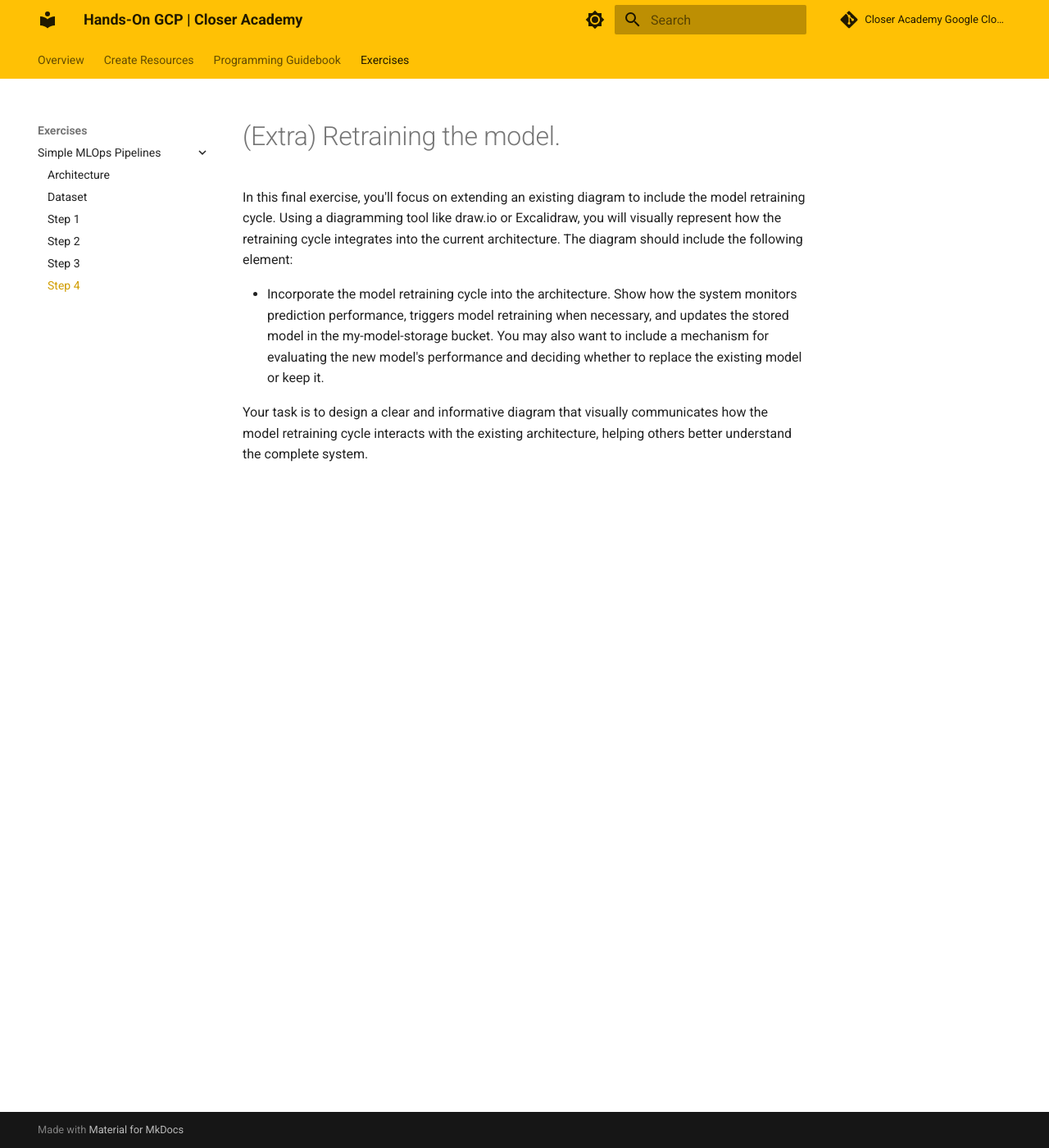
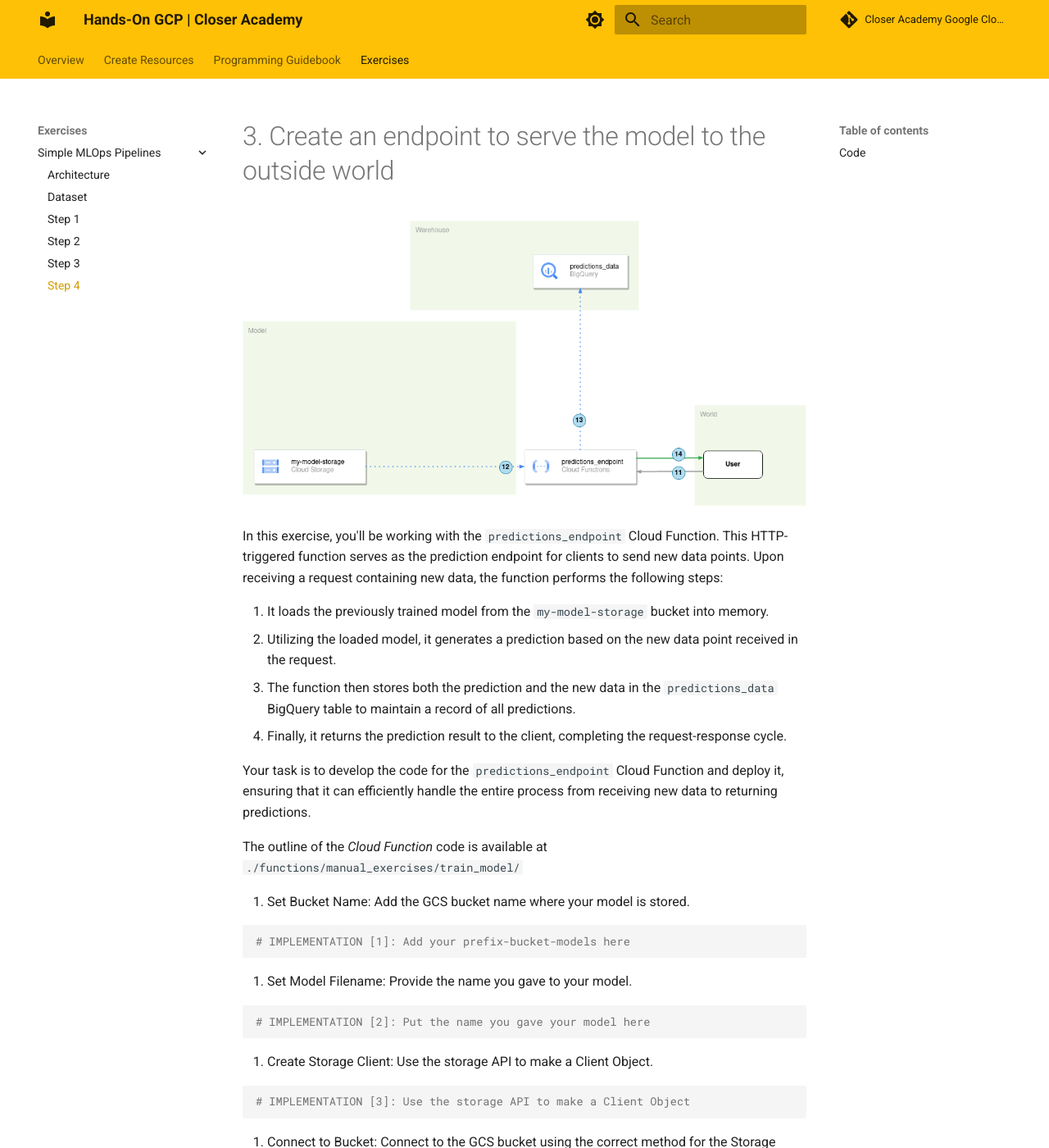
Before and after one commit to VascoPlancha/Hands-on-GCP-Closer-Academy, an MkDocs documentation site: the page built from docs/content/exercises/simple_mlops/step4.md, in a window 1280 px wide and 1400 px high. Shown: the whole window at 82% size. Built offline with MkDocs 1.6.1 and Material for MkDocs 9.7.7, drawn with Linux system fonts in a browser that asks for light colours; comment, search, counter and statistics services are not loaded; some of the changed text lies outside the part shown.

Commit message:
move folders docs step3 4 5

````diff
--- a/docs/content/exercises/simple_mlops/step4.md
+++ b/docs/content/exercises/simple_mlops/step4.md
@@ -1,7 +1,77 @@
-# (Extra) Retraining the model.
+# 3. Create an endpoint to serve the model to the outside world
 
-In this final exercise, you'll focus on extending an existing diagram to include the model retraining cycle. Using a diagramming tool like draw.io or Excalidraw, you will visually represent how the retraining cycle integrates into the current architecture. The diagram should include the following element:
+![prediction-architecture](./resources/part_4/predictions.png)
 
-- Incorporate the model retraining cycle into the architecture. Show how the system monitors prediction performance, triggers model retraining when necessary, and updates the stored model in the my-model-storage bucket. You may also want to include a mechanism for evaluating the new model's performance and deciding whether to replace the existing model or keep it.
+In this exercise, you'll be working with the `predictions_endpoint` Cloud Function. This HTTP-triggered function serves as the prediction endpoint for clients to send new data points. Upon receiving a request containing new data, the function performs the following steps:
 
-Your task is to design a clear and informative diagram that visually communicates how the model retraining cycle interacts with the existing architecture, helping others better understand the complete system.
+1. It loads the previously trained model from the `my-model-storage` bucket into memory.
+2. Utilizing the loaded model, it generates a prediction based on the new data point received in the request.
+3. The function then stores both the prediction and the new data in the `predictions_data` BigQuery table to maintain a record of all predictions.
+4. Finally, it returns the prediction result to the client, completing the request-response cycle.
+
+Your task is to develop the code for the `predictions_endpoint` Cloud Function and deploy it, ensuring that it can efficiently handle the entire process from receiving new data to returning predictions.
+
+The outline of the *Cloud Function* code is available at `./functions/manual_exercises/train_model/`
+
+1. Set Bucket Name: Add the GCS bucket name where your model is stored.
+
+```python
+# IMPLEMENTATION [1]: Add your prefix-bucket-models here
+```
+
+2. Set Model Filename: Provide the name you gave to your model.
+
+```python
+# IMPLEMENTATION [2]: Put the name you gave your model here
+```
+
+3. Create Storage Client: Use the storage API to make a Client Object.
+
+```python
+# IMPLEMENTATION [3]: Use the storage API to make a Client Object
+```
+
+4. Connect to Bucket: Connect to the GCS bucket using the correct method for the Storage Client.
+
+```python
+# IMPLEMENTATION [4]: Connect to the bucket in [4] using the correct method for the storage Client.
+```
+
+5. Connect to Blob: Connect to the blob (file object) inside the bucket, using the bucket object.
+
+```python
+# IMPLEMENTATION [5]: Connect to the blob(file object) inside the bucket, using the `bucket` object.
+```
+
+6. Make Prediction: Call the predict method of the global pipeline object to make a prediction.
+
+```python
+# IMPLEMENTATION [6]: You pipeline object is lodaded globally, just call it and use the `predict` method
+```
+
+Deployment:
+
+```bash
+gcloud functions deploy prefix_predictions_endpoint \
+    --region=europe-west3 \
+    --runtime=python39 \
+    --source=gs://prefix-functions-bucket/predictions_endpoint.zip \
+    --memory=1024MB \
+    --entry-point=predict \
+    --trigger-http \
+    --allow-unauthenticated
+```
+
+You can make requests with a cURL comamnd like so:
+
+```bash
+curl -X POST -H "Content-Type: application/json" -d '{"Pclass": 3, "Name": "Some Name", "Sex": "male", "Age": 22, "SibSp": 1, "Parch": 0, "Ticket": "A/5 21171", "Fare": 7.25, "Cabin": "", "Embarked": "S"}' http://YOUR_FUNCTION_ENDPOINT
+```
+
+or by going to the app [on Stackblitz](https://stackblitz.com/edit/closer-gcp-titanic-frontend-example?file=src%2Fapp%2Ftitanic-prediction.service.ts) and change the `TitanicEndpoint` variable in `./src/app/titanic-prediction.service.ts`.
+
+## Code
+
+Remember, you can still find it in the correct folder.
+
+::: simple_mlops.predictions_endpoint.main
````
Also changed, not shown: docs/content/exercises/simple_mlops/step3.md (+2 -2 lines), docs/content/exercises/simple_mlops/step5.md (added, +7 -0 lines).
